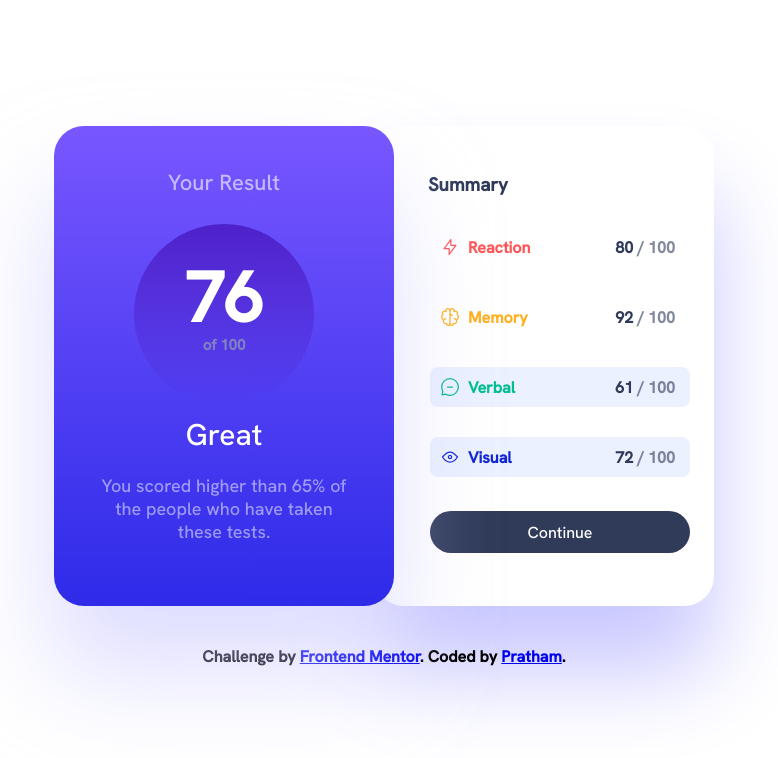
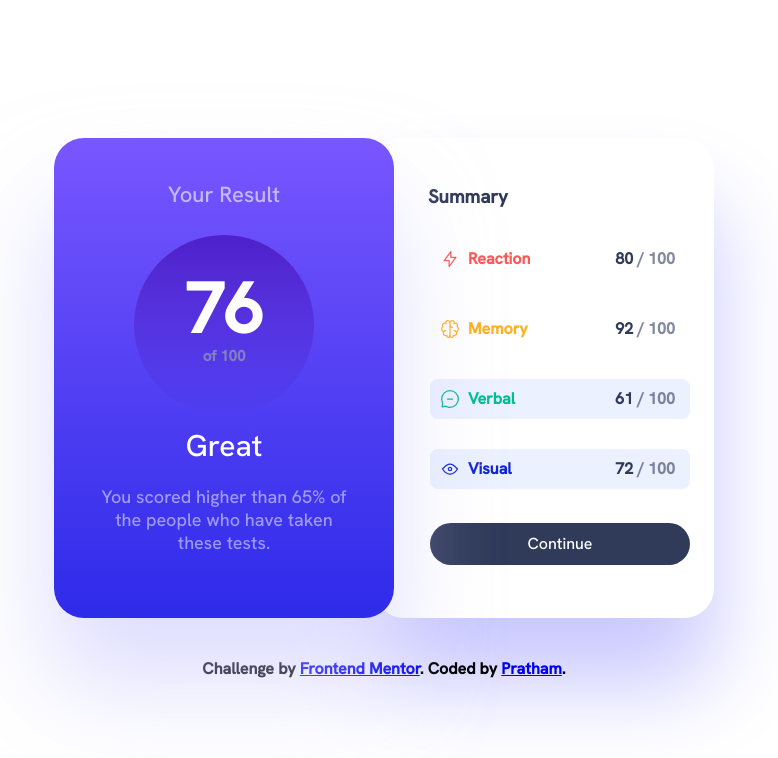
Before and after one commit to PrathamS1/Frontend-Mentor---Results-summary-component-solution, a plain HTML site: page index.html in a window 1280 px wide. Shown: the whole page, without its empty margins (256-1034 px from the left). Drawn offline with Linux system fonts and the light colour scheme.

Commit message:
Update index.html

```diff
--- a/index.html
+++ b/index.html
@@ -12,10 +12,16 @@
         src: url(assets/fonts/static/HankenGrotesk-ExtraBold.ttf);
         src: url(assets/fonts/static/HankenGrotesk-Medium.ttf);
       }
+      body {
+        min-height: 100vh;
+        display: flex;
+        flex-direction: column;
+        align-items: center;
+        justify-content: center;
+      }
       .container{
         width: 100%;
         background-color: #ffffff;
-      margin-top: 10%;
         display: flex;
         align-items: center;
         justify-content: center;
@@ -61,7 +67,7 @@
         padding-top: 28px;
         font-family:'Hanken Grotesk';
       }
-    .left-side h6{
+      .left-side h2{
         font-weight: 700;
         color:  hsl(240, 34%, 63%);
         font-size: 15px;
@@ -155,7 +161,7 @@
         <h4>Your Result</h4>
         <div class="shape">
         <h1>76</h1>
-      <h6>of 100</h6>
+        <h2>of 100</h2>
         <h3>Great</h3></div>
         <p>You scored higher than 65% of
           the people who have taken
```
Lines whose indentation alone changed are shown as unchanged.
